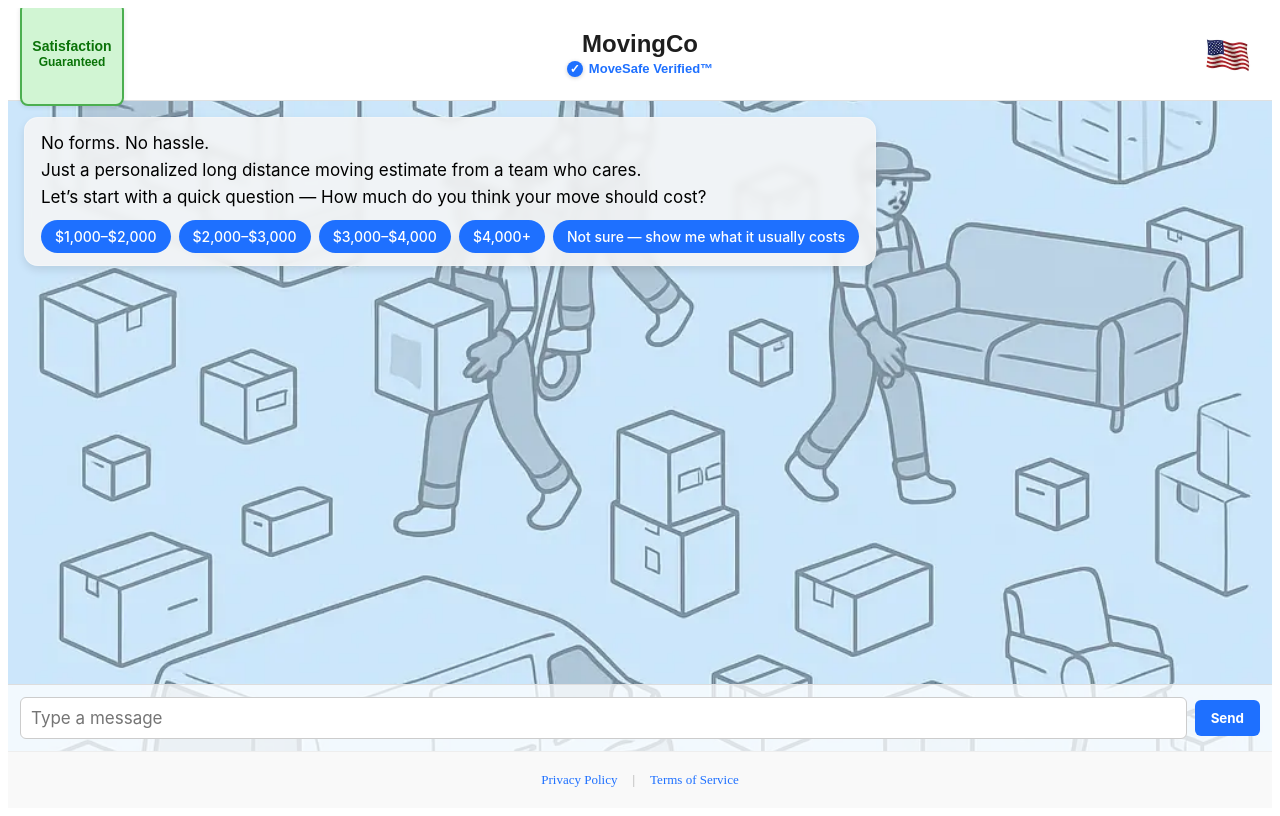
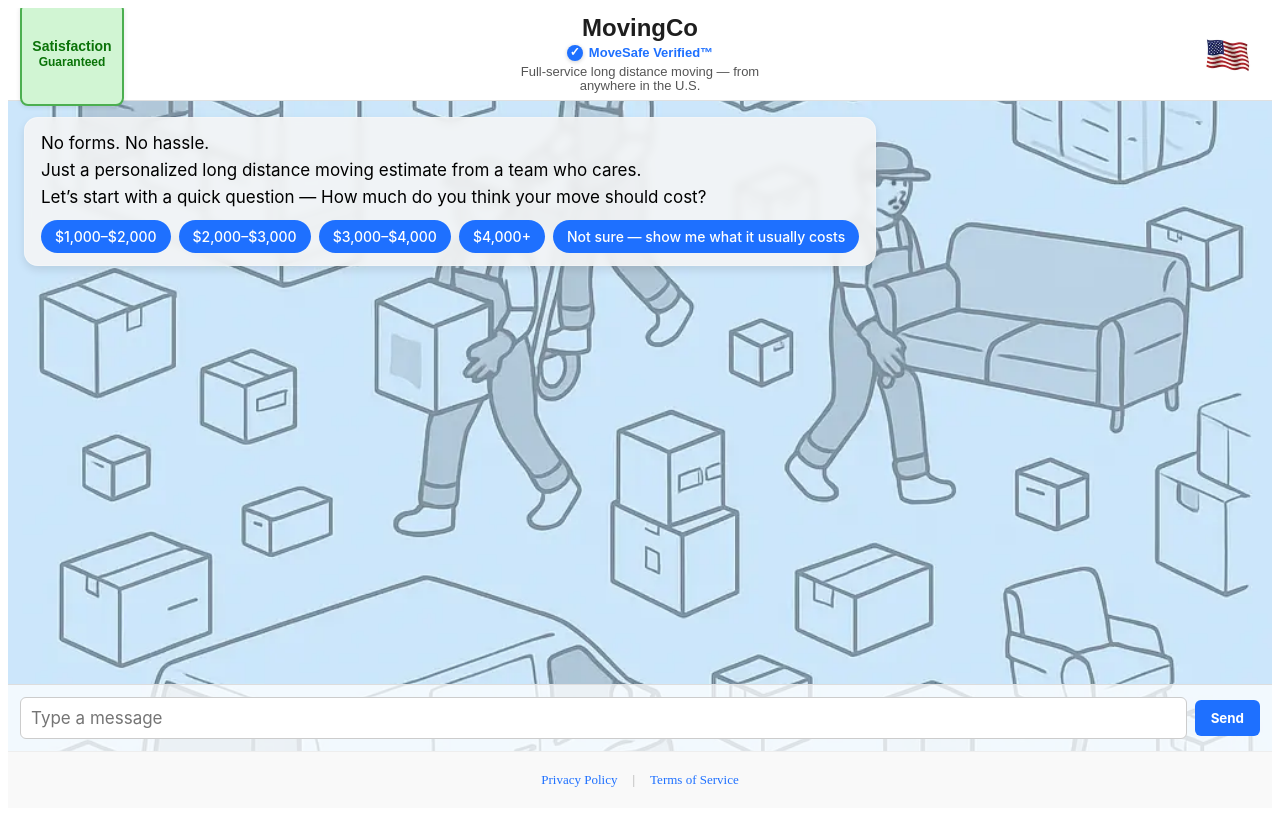
Before and after one commit to Trent2000Steel/V2, a Next.js app: page / in a window 1280 px wide. Built offline with nearby package versions, Linux system fonts and the light colour scheme.

Commit message:
Update Header.js

```diff
--- a/components/Header.js
+++ b/components/Header.js
@@ -11,6 +11,9 @@ export default function Header() {
           <h1 style={styles.logo}>MovingCo</h1>
           <span style={styles.tagline}>
             <span style={styles.badge}>✓</span> MoveSafe Verified™
+          </span>
+          <span style={styles.subtext}>
+            Full-service long distance moving — from anywhere in the U.S.
           </span>
         </div>
       </div>
@@ -83,6 +86,15 @@ const styles = {
     gap: '6px',
     fontFamily: 'sans-serif',
   },
+  subtext: {
+    fontSize: '13px',
+    fontWeight: 500,
+    color: '#555',
+    marginTop: '4px',
+    fontFamily: 'sans-serif',
+    textAlign: 'center',
+    maxWidth: '280px',
+  },
   badge: {
     backgroundColor: '#1e70ff',
     color: '#ffffff',
```
